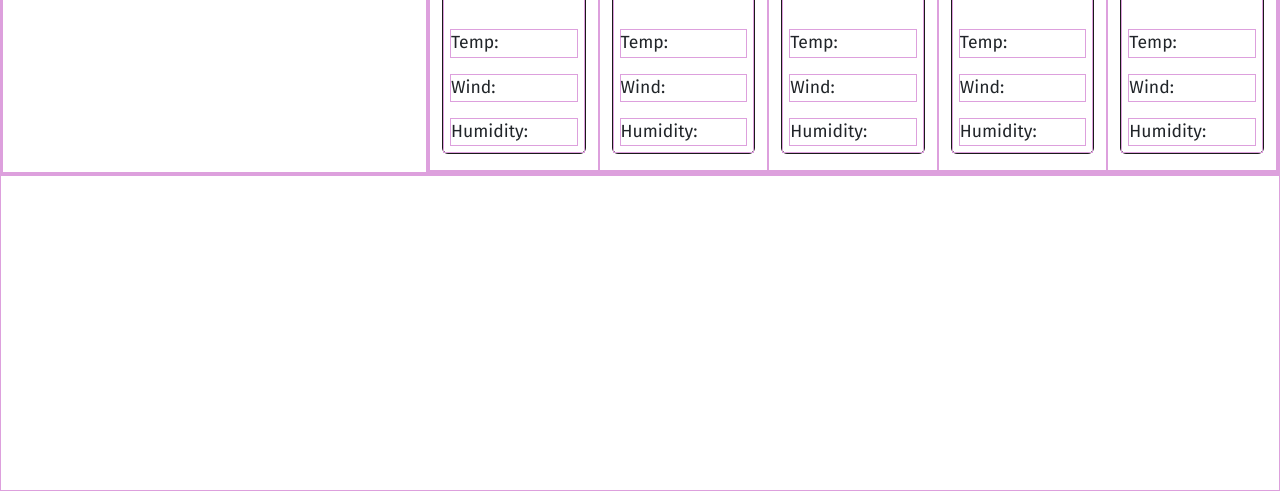
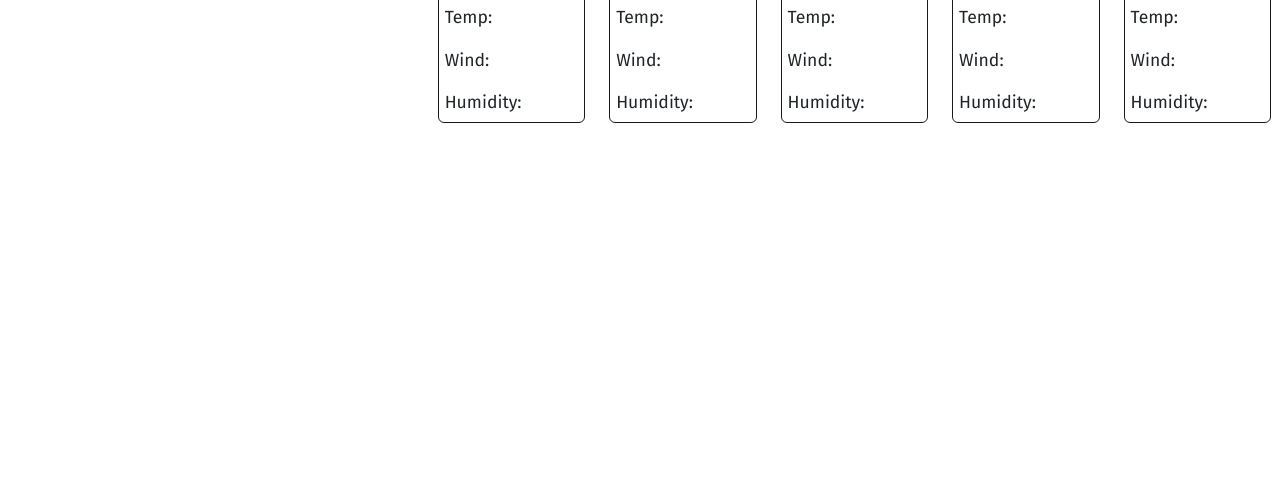
Before and after one commit to AnitaBanh/Weather-Dashboard, a plain HTML site: page index.html in a window 1280 px wide. Shown: the part 309-800 px from the top of the page. Drawn offline with nearby package versions, Linux system fonts and the light colour scheme.

Commit message:
Update style.css

```diff
--- a/assets/css/style.css
+++ b/assets/css/style.css
@@ -1,5 +1,5 @@
 * {
-  border:1px solid plum
+  border:1px lightgrey
 }
 header {
   background-color: blue;
```
